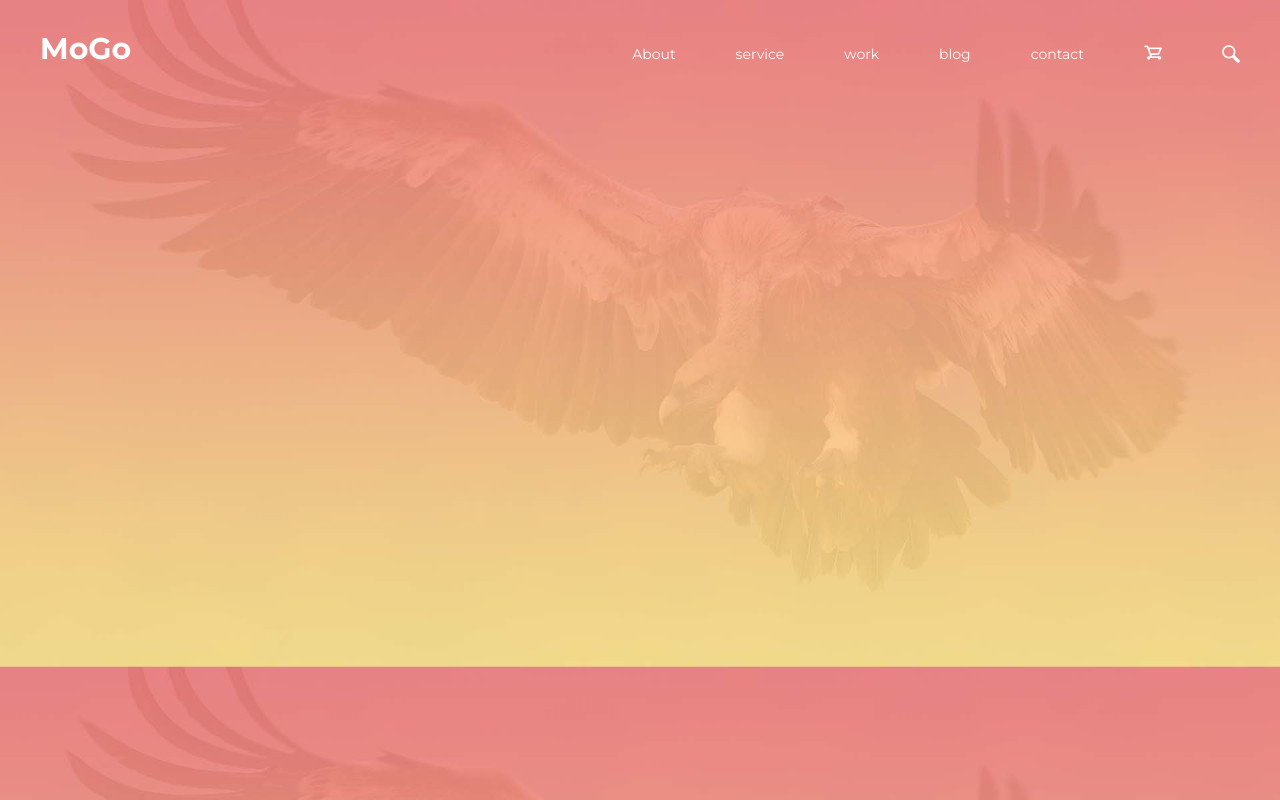
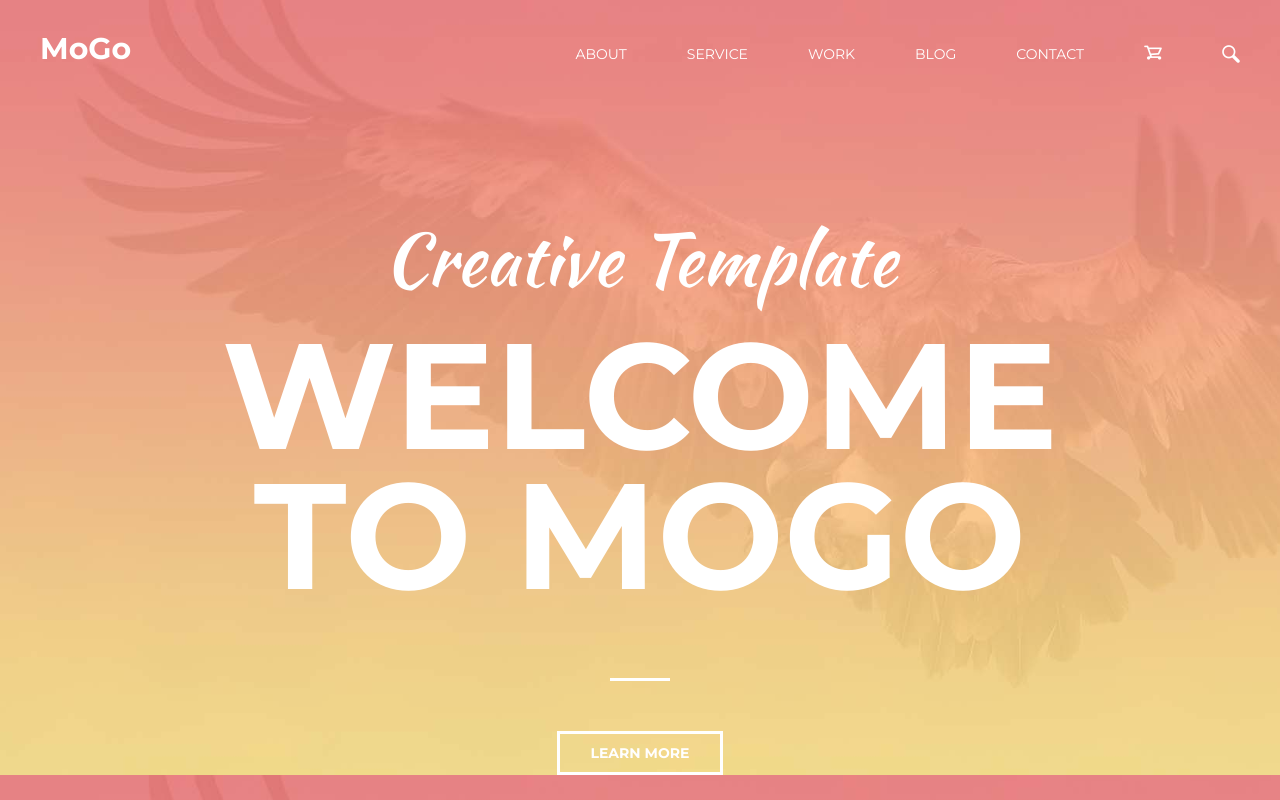
Before and after one commit to mrsardorr/GIT-BEM, a plain HTML site: page index.html in a window 1280 px wide. Drawn offline with Linux system fonts and the light colour scheme.

Commit message:
header - main added
main part of header

```diff
--- a/index.html
+++ b/index.html
@@ -22,6 +22,11 @@
             <li class="header-nav__ul__li"><a class="header-nav__ul__li__a" href=""><img src="img/MAGNIFYING GLASS.png" alt=""></a></li>
         </ul>
     </nav>
+    <div class="header-main">
+        <h2 class="header-main__h2">Creative Template</h2>
+        <h1 class="header-main__h1">Welcome to MoGo</h1>
+        <button class="header-main__button">LEARN MORE</button>
+    </div>
 </header>
 
 
--- a/style.css
+++ b/style.css
@@ -1,5 +1,7 @@
 @import url('https://fonts.googleapis.com/css2?family=Montserrat:wght@100;200;300;400;500;600;700;800;900&display=swap');
 /*               font-family: 'Montserrat', sans-serif;            */
+@import url('https://fonts.googleapis.com/css2?family=Kaushan+Script&display=swap');
+/*               font-family: 'Kaushan Script', cursive;                        */
 
 *{
     margin: 0;
@@ -37,4 +39,49 @@ header{
     font-family: 'Montserrat', sans-serif;
     font-weight: normal;
     margin-left: 60px;
+    text-transform: uppercase;
 }
+.header-main__h2{
+    font-family: 'Kaushan Script', cursive;
+    font-weight: normal;
+    font-size: 72px;
+    text-align: center;
+    color: white;
+    /* line-height: 90px; */
+    margin-top: 140px;
+    margin-bottom: 15px;
+}
+.header-main__h1{
+    font-size: 150px;
+    line-height: 140px;
+    font-family: 'Montserrat', sans-serif;
+    font-weight: bold;
+    color: white;
+    width: 900px;
+    text-align: center;
+    margin: auto;
+    position: relative;
+    text-transform: uppercase;
+}
+.header-main__h1::after{
+    content: "";
+    width: 60px;
+    height: 3px;
+    background-color: white;
+    position: absolute;
+    bottom: -75px;
+    left: 50%;
+    transform: translateX(-50%);
+}
+.header-main__button{
+    border: 3px solid white;
+    background-color: transparent;
+    font-family: 'Montserrat', sans-serif;
+    font-weight: bold;
+    font-size: 14px;
+    padding: 10px 30px;
+    color: white;
+    display: block;
+    margin: auto;
+    margin-top: 125px;
+}
```
